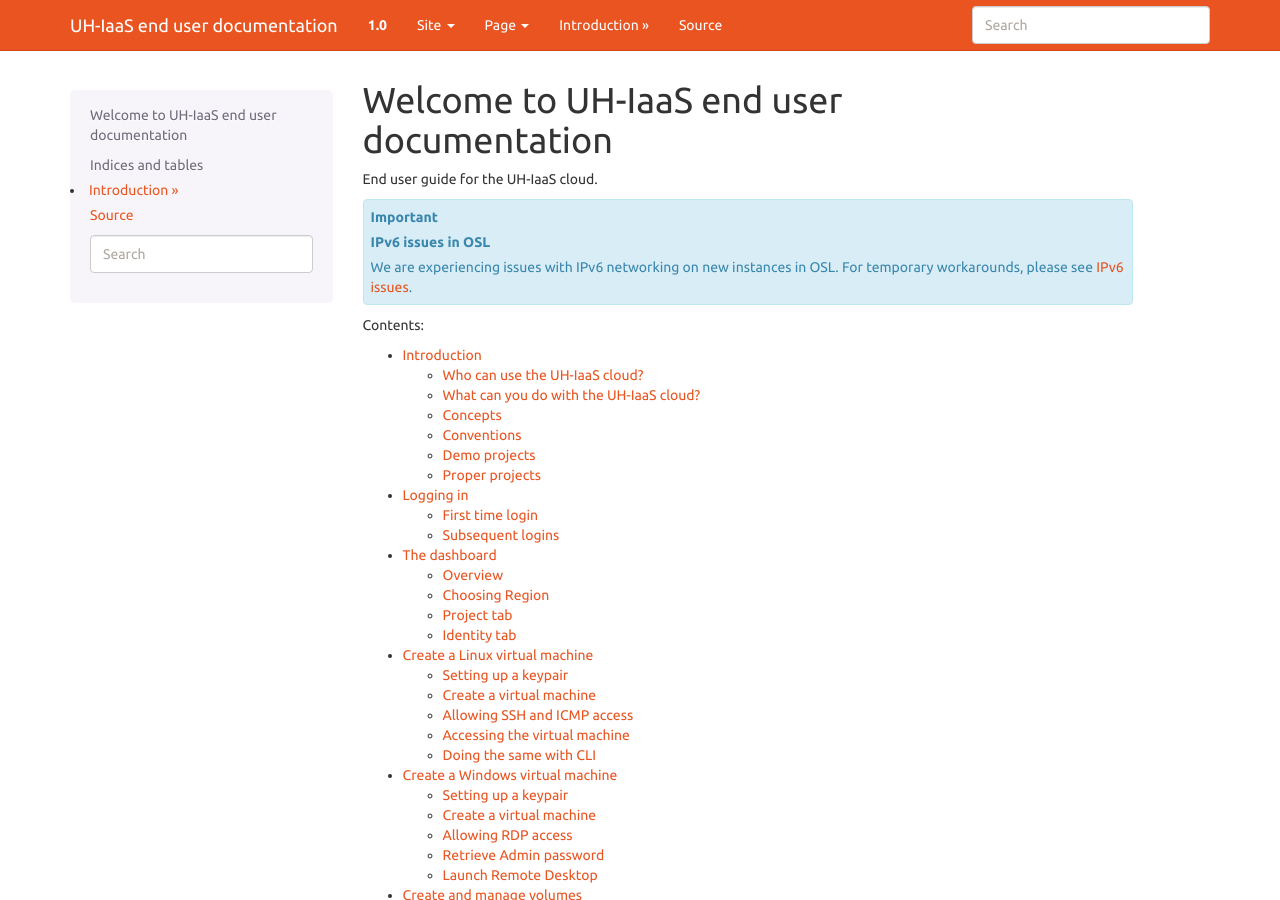
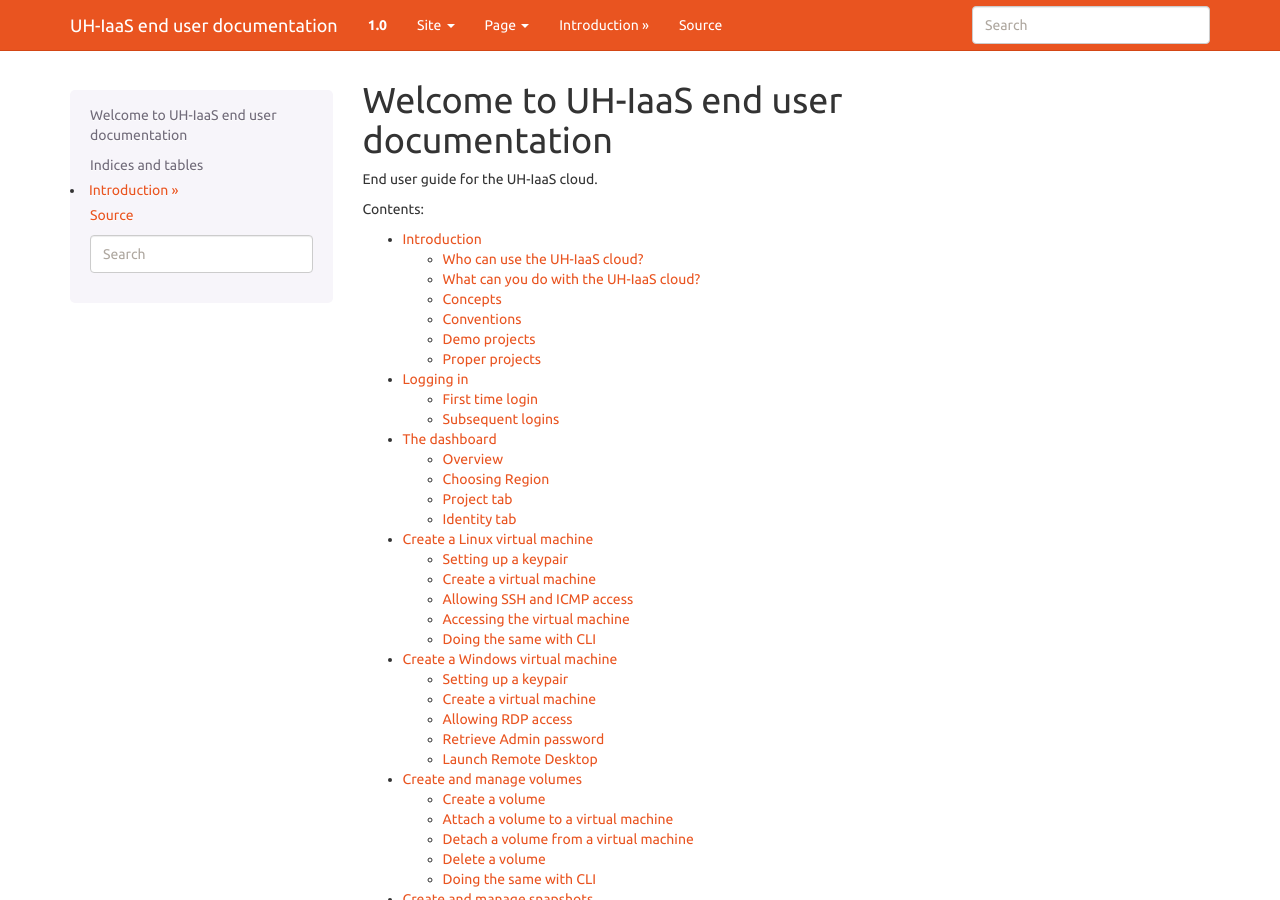
Before and after one commit to norcams/docs-enduser, a Sphinx documentation site: the page built from docs/index.rst, in a window 1280 px wide and 900 px high. Built offline with Sphinx 7.4.7, drawn with Linux system fonts in a browser that asks for light colours.

```diff
--- a/docs/index.rst
+++ b/docs/index.rst
@@ -9,12 +9,6 @@ Welcome to UH-IaaS end user documentation
 .. _IPv6 issues: http://docs.uh-iaas.no/en/latest/fix-ipv6.html
 
 End user guide for the UH-IaaS cloud.
-
-.. IMPORTANT::
-   **IPv6 issues in OSL**
-
-   We are experiencing issues with IPv6 networking on new instances in OSL.
-   For temporary workarounds, please see `IPv6 issues`_.
 
 Contents:
 
```
Also changed, not shown: docs/fix-ipv6.rst (deleted, +0 -50 lines).
